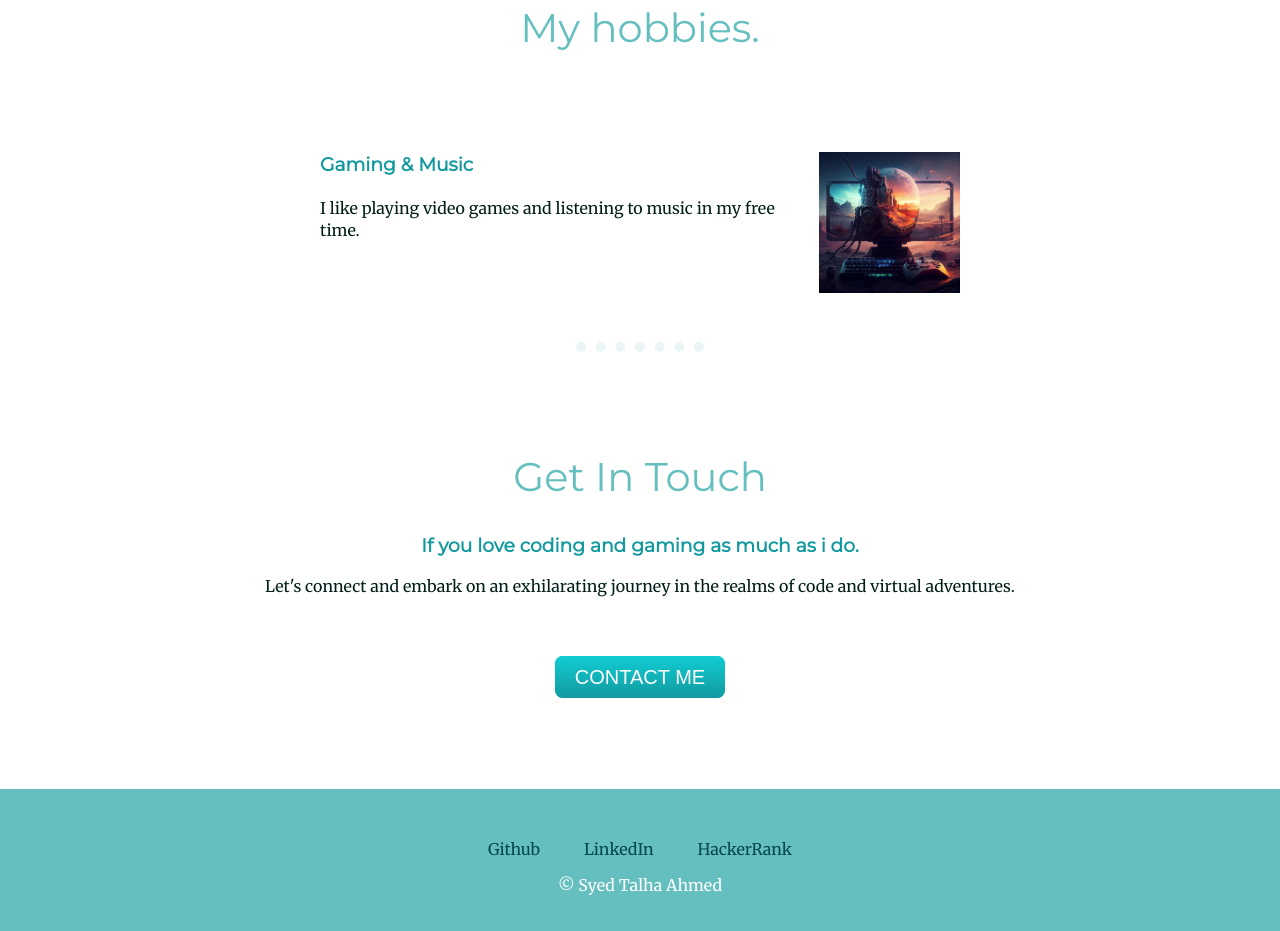
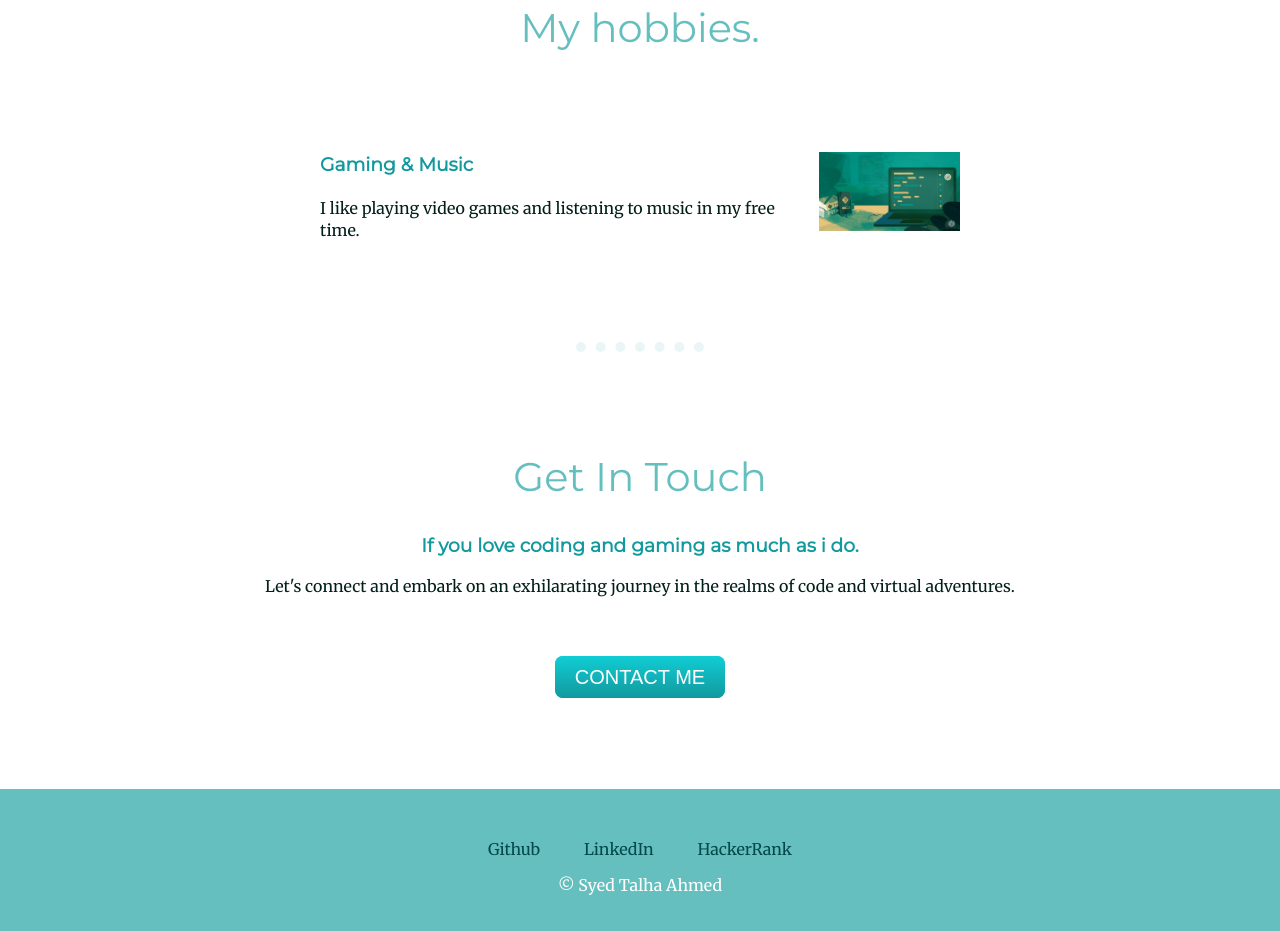
Before and after one commit to SyedTalha23/mysite, a plain HTML site: page index.html in a window 1280 px wide. Shown: the part 1909-2840 px from the top of the page. Drawn offline with Linux system fonts and the light colour scheme.

Commit message:
changed gaming img to skills img

```diff
--- a/index.html
+++ b/index.html
@@ -33,7 +33,7 @@
               </div>
               <h2>My hobbies.</h2>
               <div class="skill-row">
-                <img class="gaming-img" src="images/hobbies-gaming.png" alt="gaming-img">
+                <img class="gaming-img" src="images/skills-img.png" alt="gaming-img">
                 <h3>Gaming & Music</h3>
                 <p>I like playing video games and listening to music in my free time.</p>
               </div>
```
